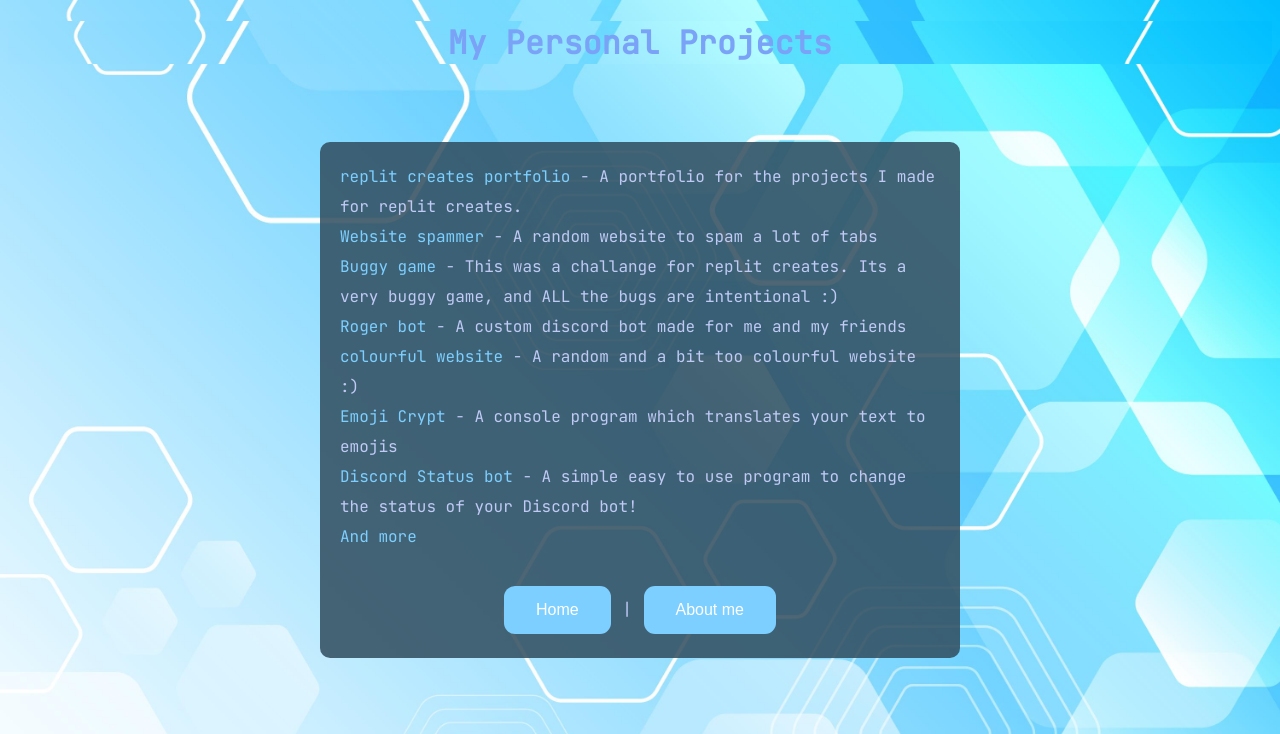
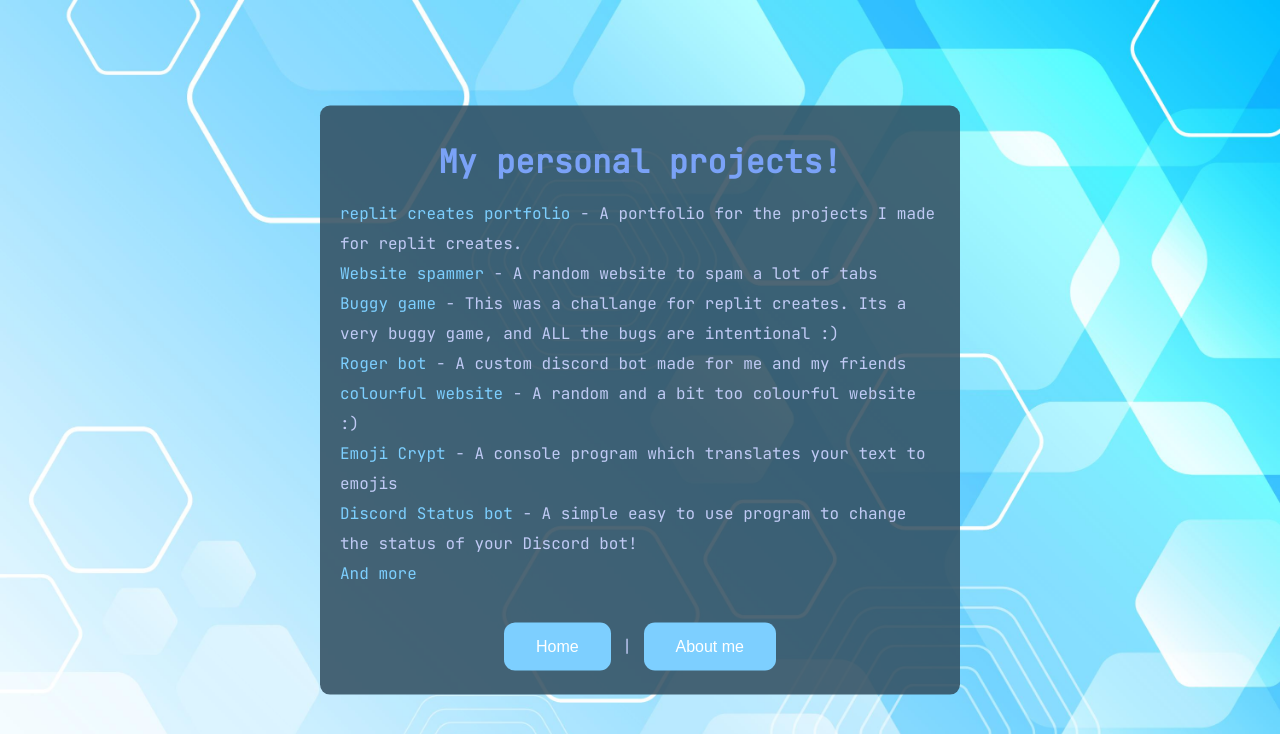
Before and after one commit to Raadsl/Personal-Website-PW, a Flask app: page /projects in a window 1280 px wide. Shown: the top 734 px of the page. Run offline with Flask 2, Linux system fonts and the light colour scheme.

Commit message:
improved bug with project page card title

```diff
--- a/templates/projects.html
+++ b/templates/projects.html
@@ -17,8 +17,8 @@
     </head>
 
     <body class="bg">
-        <h1 style="color: #7aa2f7;">My Personal Projects</h1>
         <div class="content">
+          <center><h1 style="color: #7aa2f7;"><span title="These are not all of them!">My personal projects!</span></h1></center>
             <ul>
                 <li>
                     <a href="https://replit.com/@Raadsel/Replit-Creates-portfolio?v=1">replit creates portfolio</a> - A portfolio for the projects I made for replit creates.
```
